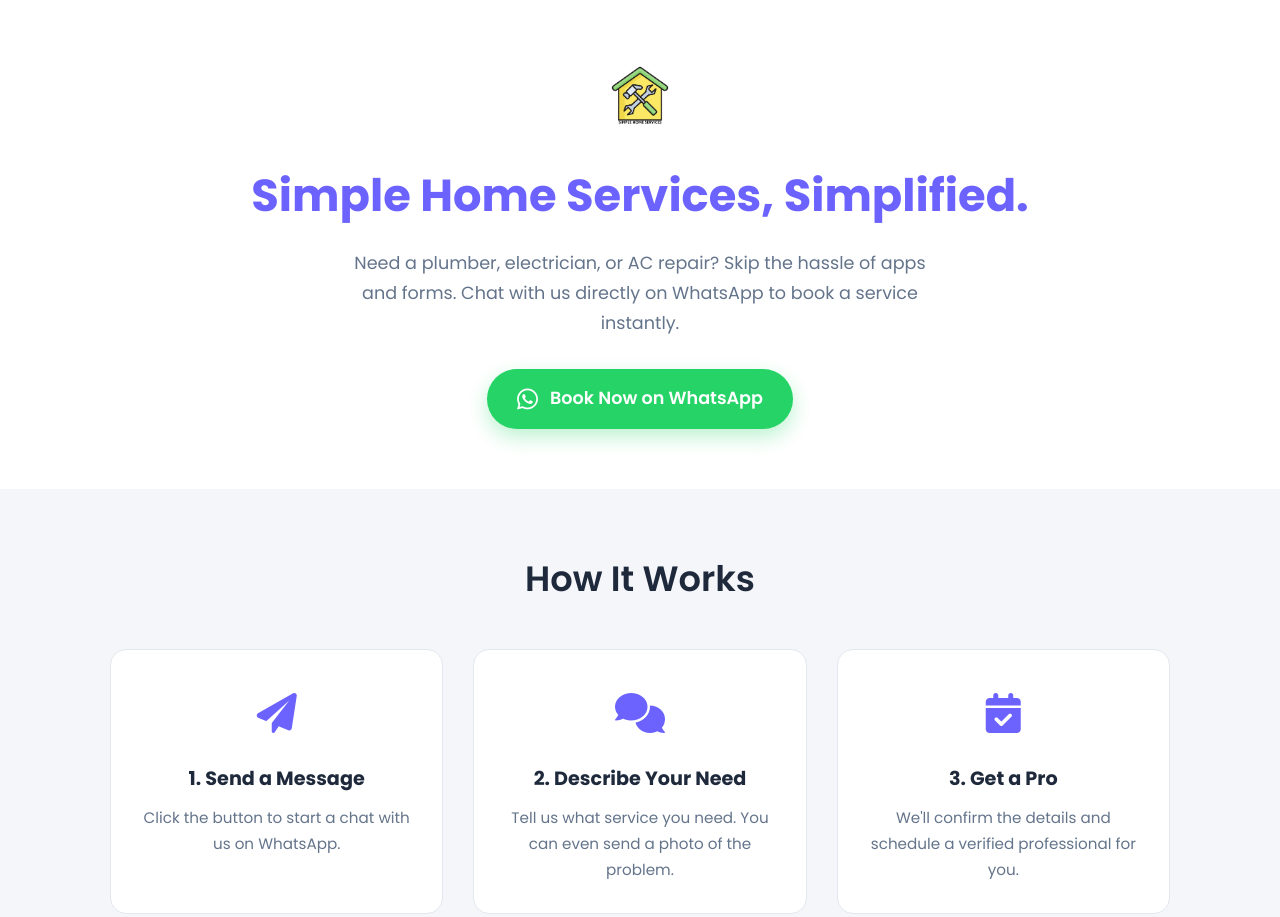
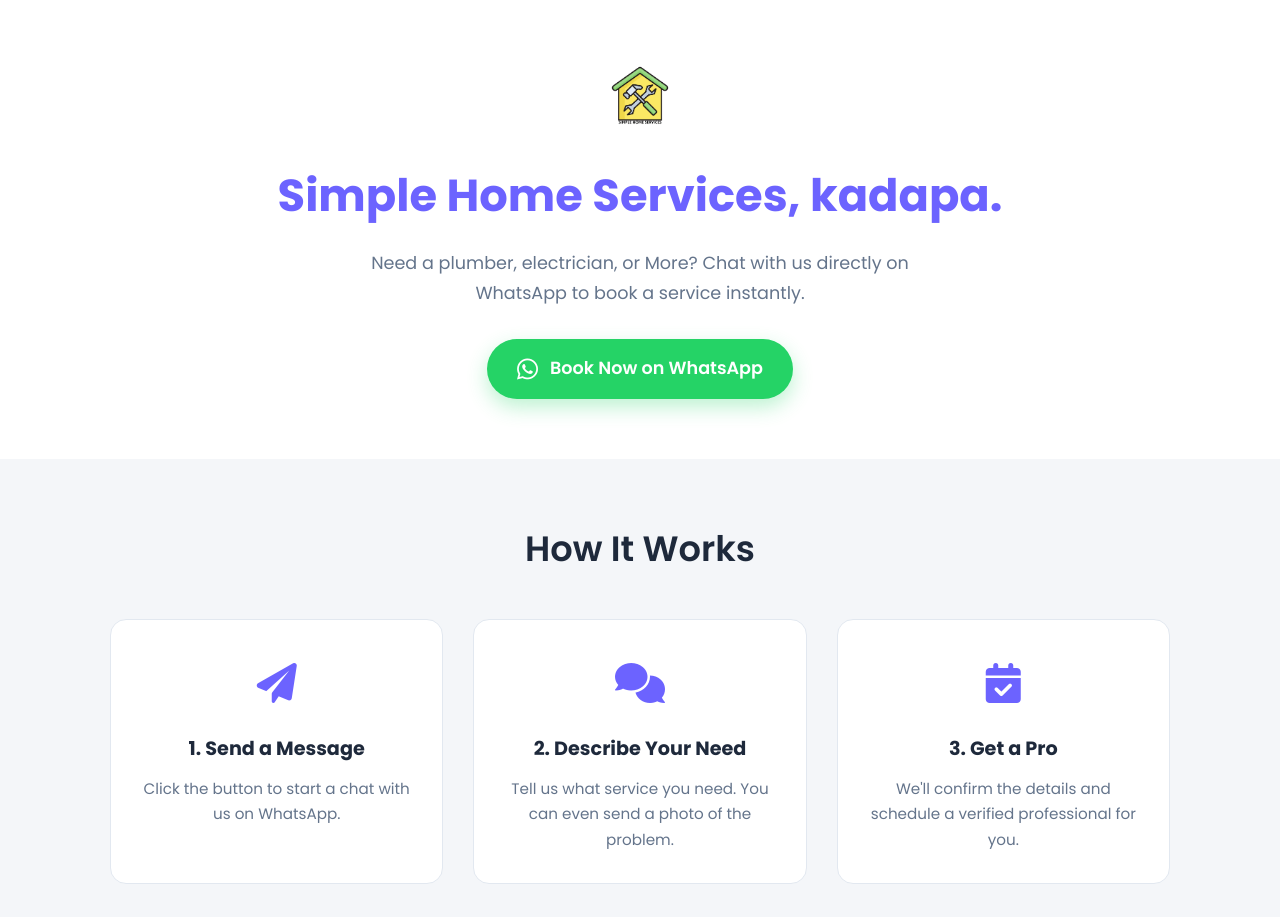
Before and after one commit to vardhansoul/simplehomeservices, a plain HTML site: page index.html in a window 1280 px wide. Shown: the top 917 px of the page. Drawn offline with Linux system fonts and the light colour scheme.

Commit message:
Update index.html

```diff
--- a/index.html
+++ b/index.html
@@ -177,9 +177,9 @@
         <div class="container">
             <img src="logo.png" alt="Simple Home Services Kadapa Logo" class="logo">
 
-            <h1>Simple Home Services, Simplified.</h1>
-            <p>Need a plumber, electrician, or AC repair? Skip the hassle of apps and forms. Chat with us directly on WhatsApp to book a service instantly.</p>
-            <a href="https://wa.me/919502291519?text=Hello! I would like to book a home service in Kadapa." class="btn-whatsapp" target="_blank">
+            <h1>Simple Home Services, kadapa.</h1>
+            <p>Need a plumber, electrician, or More? Chat with us directly on WhatsApp to book a service instantly.</p>
+            <a href="booking.html" class="btn-whatsapp" target="_blank">
                 <i class="fab fa-whatsapp"></i>
                 Book Now on WhatsApp
             </a>
@@ -216,7 +216,6 @@
                 <div class="services-grid">
                     <div class="service-item"><i class="fas fa-wrench"></i> <span>Plumbing</span></div>
                     <div class="service-item"><i class="fas fa-bolt"></i> <span>Electrical</span></div>
-                    <div class="service-item"><i class="fas fa-broom"></i> <span>Maid Service</span></div>
                     <div class="service-item"><i class="fas fa-tint"></i> <span>Water Tank Cleaning</span></div>
                     <div class="service-item"><i class="fas fa-snowflake"></i> <span>AC Repair</span></div>
                     <div class="service-item"><i class="fas fa-hammer"></i> <span>Carpentry</span></div>
```
